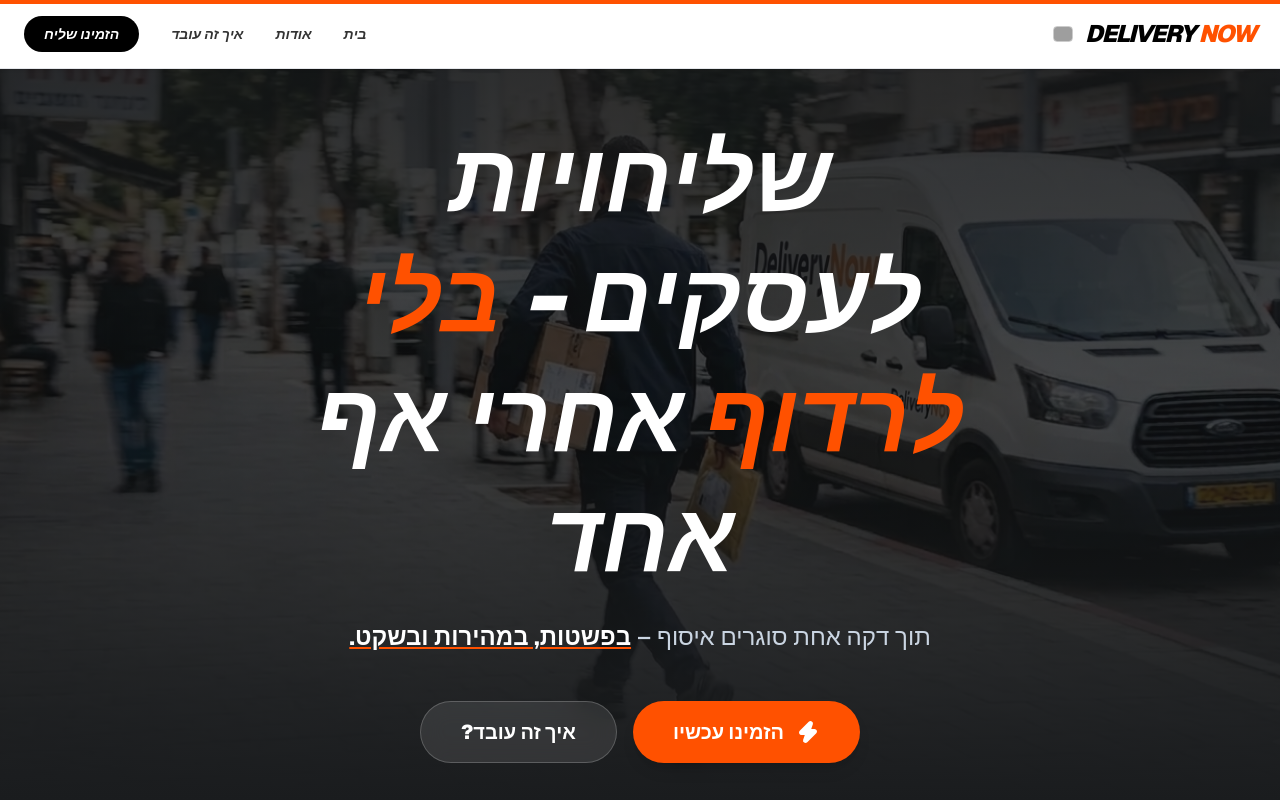
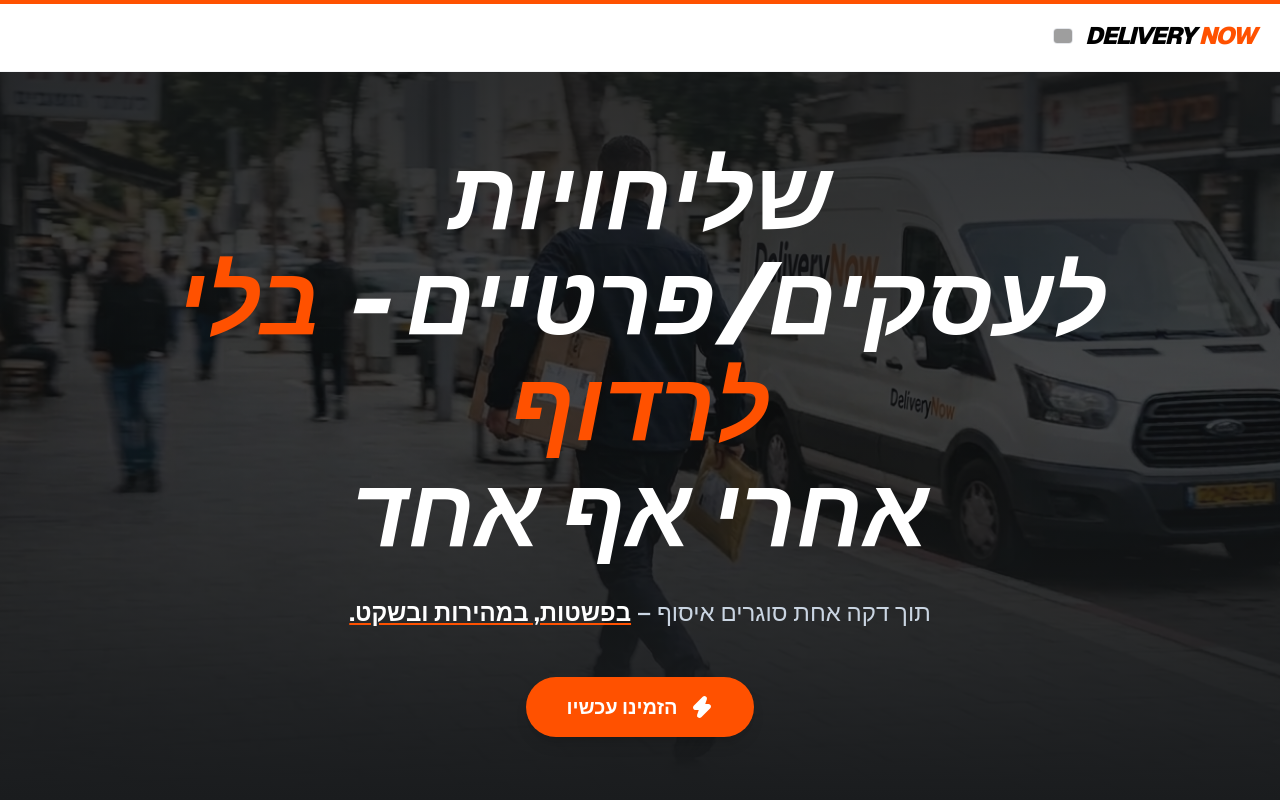
Before and after one commit to GaGex1222/Av-Express, a Next.js app: page / in a window 1280 px wide. Shown: the top 800 px of the page. Built offline with nearby package versions, Linux system fonts and the light colour scheme; grey boxes are pictures that could not be loaded.

Commit message:
changed and fixed layout

```diff
--- a/app/page.tsx
+++ b/app/page.tsx
@@ -3,13 +3,14 @@
 import React, { useRef, useEffect, useState } from 'react';
 import { motion, useScroll, useSpring, useInView, animate, AnimatePresence } from 'framer-motion';
 import {
-  Timer, CheckCircle2, MessageSquare, Zap, Users,
-  ArrowRight, BarChart3, Store,
-  Briefcase, Menu, X, CalendarClock,
+  Timer, CheckCircle2, Zap, Users,
+  ArrowRight, BarChart3, Menu, X, CalendarClock,
   Mail,
   Box,
   Package,
-  Truck
+  ShoppingBag,
+  Archive,
+  Phone
 } from 'lucide-react';
 import Link from 'next/link';
 
@@ -39,50 +40,91 @@ const AnimatedNumber = ({ value, duration = 2 }: { value: number, duration?: num
   return <span ref={ref}>{displayValue.toLocaleString(undefined, { maximumFractionDigits: 1 })}</span>;
 };
 
-// Navbar remains untouched as requested
 const Navbar = () => {
   const [isOpen, setIsOpen] = useState(false);
 
   return (
     <>
-      <nav className="fixed top-0 left-0 right-0 z-[300] bg-white border-b border-gray-200 py-4 px-6 shadow-sm">
-        <div className="max-w-7xl mx-auto flex justify-between items-center" dir="rtl">
-          <Link href="/" className="flex items-center gap-3 group">
+      {/* Navbar הראשי */}
+      <nav className="fixed top-0 left-0 right-0 z-[100] bg-white border-b border-gray-100 py-4 px-6 h-[72px] flex items-center">
+        <div className="max-w-7xl mx-auto w-full flex justify-between items-center" dir="rtl">
+          <Link href="/" className="flex items-center gap-3">
             <span className="text-2xl font-black italic uppercase tracking-tighter text-black">
               DELIVERY <span className="text-[#FF5100]">NOW</span>
             </span>
-            <img src="https://flagcdn.com/w40/il.png" alt="Israel" className="h-4 rounded-sm border border-black/20" />
+            <img
+              src="https://flagcdn.com/w40/il.png"
+              alt="Israel"
+              className="h-4 w-auto rounded-sm border border-gray-200"
+            />
           </Link>
 
-          <div className="hidden md:flex gap-8 items-center font-bold text-sm uppercase italic">
-            <Link href="/" className="text-black/80 hover:text-[#FF5100] transition-colors">בית</Link>
-            <Link href="/about-us" className="text-black/80 hover:text-[#FF5100] transition-colors">אודות</Link>
-            <Link href="#how-it-works" className="text-black/80 hover:text-[#FF5100] transition-colors">איך זה עובד</Link>
-            <Link href="/order" className="bg-black text-white px-5 py-2 rounded-full hover:bg-[#FF5100] transition-all">הזמינו שליח</Link>
-          </div>
-
-          <button className="md:hidden text-black z-[301]" onClick={() => setIsOpen(!isOpen)}>
-            {isOpen ? <X size={32} /> : <Menu size={32} />}
+          <button
+            className="md:hidden text-black p-2"
+            onClick={() => setIsOpen(true)}
+          >
+            <Menu size={30} />
           </button>
         </div>
       </nav>
 
-      {/* Mobile Menu with Animation */}
       <AnimatePresence>
         {isOpen && (
-          <motion.div
-            initial={{ opacity: 0, y: -20 }}
-            animate={{ opacity: 1, y: 0 }}
-            exit={{ opacity: 0, y: -20 }}
-            transition={{ duration: 0.3, ease: "easeInOut" }}
-            className="md:hidden fixed inset-0 z-[299] bg-white pt-24 px-6 space-y-6 flex flex-col font-black italic uppercase text-2xl"
-            dir="rtl"
-          >
-              <Link href="/" onClick={() => setIsOpen(false)} className="text-black/80 hover:text-[#FF5100] transition-colors border-b border-gray-100 pb-4">בית</Link>
-              <Link href="/about-us" onClick={() => setIsOpen(false)} className="text-black/80 hover:text-[#FF5100] transition-colors border-b border-gray-100 pb-4">אודות</Link>
-              <Link href="#how-it-works" onClick={() => setIsOpen(false)} className="text-black/80 hover:text-[#FF5100] transition-colors border-b border-gray-100 pb-4">איך זה עובד</Link>
-              <Link href="/order" onClick={() => setIsOpen(false)} className="bg-[#FF5100] text-white px-5 py-4 rounded-xl transition-all text-center mt-4">הזמינו שליח</Link>
-          </motion.div>
+          <>
+            {/* Overlay */}
+            <motion.div
+              initial={{ opacity: 0 }}
+              animate={{ opacity: 1 }}
+              exit={{ opacity: 0 }}
+              onClick={() => setIsOpen(false)}
+              className="fixed inset-0 bg-black/40 z-[998] md:hidden backdrop-blur-sm"
+            />
+
+            {/* ה-Dropdown שיושב מעל הכל (Overlap) */}
+            <motion.div
+              initial={{ x: "100%" }}
+              animate={{ x: 0 }}
+              exit={{ x: "100%" }}
+              transition={{ type: "spring", damping: 25, stiffness: 200 }}
+              className="fixed top-0 right-0 bottom-0 w-[85%] max-w-[340px] z-[999] bg-white shadow-[-20px_0_50px_rgba(0,0,0,0.2)] flex flex-col md:hidden"
+              dir="rtl"
+            >
+              {/* Header פנימי בתוך התפריט עם כפתור סגירה */}
+              <div className="flex justify-between items-center p-6 border-b border-gray-100 bg-white">
+                <div className="flex items-center gap-2">
+                  <span className="text-xl font-black italic uppercase tracking-tighter text-black">
+                    DELIVERY <span className="text-[#FF5100]">NOW</span>
+                  </span>
+                  <img
+                    src="https://flagcdn.com/w40/il.png"
+                    alt="Israel"
+                    className="h-3 w-auto rounded-sm border border-gray-100"
+                  />
+                </div>
+                <button onClick={() => setIsOpen(false)} className="text-black p-1">
+                  <X size={30} />
+                </button>
+              </div>
+
+              {/* רשימת לינקים */}
+              <div className="flex-1 flex flex-col pt-8 px-8 space-y-6 overflow-y-auto">
+                <Link href="/" onClick={() => setIsOpen(false)} className="text-gray-900 text-xl font-bold border-b border-gray-50 pb-4 active:text-[#FF5100]">בית</Link>
+                <Link href="/about-us" onClick={() => setIsOpen(false)} className="text-gray-900 text-xl font-bold border-b border-gray-50 pb-4">הפתרון בקצרה</Link>
+                <Link href="#process" onClick={() => setIsOpen(false)} className="text-gray-900 text-xl font-bold border-b border-gray-50 pb-4">התהליך</Link>
+                <Link href="#services" onClick={() => setIsOpen(false)} className="text-gray-900 text-xl font-bold border-b border-gray-50 pb-4">שירותים</Link>
+                <Link href="#why-us" onClick={() => setIsOpen(false)} className="text-gray-900 text-xl font-bold border-b border-gray-50 pb-4">למה אנחנו</Link>
+                <Link href="#faq" onClick={() => setIsOpen(false)} className="text-gray-900 text-xl font-bold border-b border-gray-50 pb-4">שאלות נפוצות</Link>
+              </div>
+
+              {/* פוטר עם טלפון מקובע למטה */}
+              <div className="p-8 bg-gray-50 flex justify-center items-center gap-3">
+                <span className="text-black font-bold text-lg tracking-wide">0523409255</span>
+                <div className="bg-[#FF5100]/10 p-2 rounded-full">
+                  <Phone size={18} className="text-[#FF5100]" />
+                </div>
+              </div>
+            </motion.div>
+          </>
         )}
       </AnimatePresence>
     </>
@@ -105,14 +147,11 @@ export default function DeliveryNowLanding() {
     <div className="min-h-screen bg-[#1A1C1E] text-white font-sans antialiased overflow-x-hidden selection:bg-[#FF5100] selection:text-white" dir="rtl">
       <Navbar />
 
-      {/* ProgressBar */}
       <motion.div className="fixed top-0 left-0 right-0 h-1 bg-[#FF5100] origin-right z-[301]" style={{ scaleX }} />
 
-      {/* Hero Section - Using a Deep Charcoal instead of Black */}
       <section className="relative min-h-screen flex items-center justify-center px-6">
         <div className="absolute inset-0">
           <div className="absolute inset-0 bg-gradient-to-b from-[#1A1C1E]/80 via-[#1A1C1E]/40 to-[#1A1C1E] z-10" />
-          <div className="absolute top-1/2 left-1/2 -translate-x-1/2 -translate-y-1/2 w-[600px] h-[600px] bg-white/5 blur-[120px] rounded-full z-0" />
           <img src="/landing_page.png" alt="Background" className="w-full h-full object-cover brightness-[0.4]" />
         </div>
 
@@ -120,12 +159,17 @@ export default function DeliveryNowLanding() {
           <motion.h1
             initial={{ opacity: 0, y: 20 }}
             animate={{ opacity: 1, y: 0 }}
-            className="text-6xl md:text-8xl font-black leading-tight italic mb-6 text-white"
+            className="text-4xl xs:text-5xl sm:text-6xl md:text-8xl font-black leading-[1.2] md:leading-[1.1] italic mb-8 text-white uppercase break-words"
           >
-            שליחויות <br />
-            לעסקים - <span className="text-[#FF5100]">בלי</span> <br />
-            <span className="text-[#FF5100]">לרדוף</span> אחרי אף <br />
-            אחד
+            <span className="block">שליחויות</span>
+
+            <span className="block">
+              לעסקים/פרטיים - <span className="text-[#FF5100] inline-block px-1">בלי</span>
+            </span>
+
+            <span className="text-[#FF5100] block">לרדוף</span>
+
+            <span className="block">אחרי אף אחד</span>
           </motion.h1>
 
           <motion.p
@@ -138,17 +182,14 @@ export default function DeliveryNowLanding() {
           </motion.p>
 
           <motion.div initial={{ opacity: 0, y: 20 }} animate={{ opacity: 1, y: 0 }} transition={{ delay: 0.5 }} className="flex flex-wrap gap-4 justify-center">
-            <Link href="/order" className="bg-[#FF5100] text-white px-10 py-4 rounded-full font-black text-xl shadow-lg hover:shadow-[#FF5100]/20 hover:scale-105 transition-all flex items-center gap-3">
+            <Link href="/order" className="bg-[#FF5100] text-white px-10 py-4 rounded-full font-black text-xl shadow-lg hover:scale-105 transition-all flex items-center gap-3">
               <Zap className="fill-current w-6 h-6" /> הזמינו עכשיו
-            </Link>
-            <Link href="#how-it-works" className="bg-white/10 backdrop-blur-md border border-white/20 text-white px-10 py-4 rounded-full font-black text-xl hover:bg-white/20 transition-all">
-              איך זה עובד?
             </Link>
           </motion.div>
         </div>
       </section>
 
-      {/* Package Types - Changed bg-white to bg-slate-50 (Soft Gray) */}
+      {/* Package Types Section */}
       <section className="py-20 px-6 bg-[#F8FAFC]">
         <div className="max-w-7xl mx-auto">
           <div className="text-center mb-12">
@@ -160,10 +201,10 @@ export default function DeliveryNowLanding() {
 
           <div className="grid grid-cols-2 lg:grid-cols-4 gap-6">
             {[
-              { label: "מעטפה", sub: "מסמכים וניירת", icon: <Mail size={32} />, type: "envelope" },
-              { label: "קטן", sub: "עד 2 ק״ג", icon: <Box size={32} />, type: "small" },
-              { label: "בינוני", sub: "עד 10 ק״ג", icon: <Package size={32} />, type: "medium" },
-              { label: "גדול", sub: "חבילות כבדות", icon: <Truck size={32} />, type: "large" }
+              { label: "מעטפה", sub: "גודל", icon: <Mail size={32} />, type: "envelope" },
+              { label: "קטן", sub: "שקית קטנה / עד 2 ק״ג", icon: <ShoppingBag size={32} />, type: "small" },
+              { label: "בינוני", sub: "קרטון קטן / עד 10 ק״ג", icon: <Package size={32} />, type: "medium" },
+              { label: "גדול", sub: "קרטון גדול / חבילה כבדה", icon: <Archive size={32} />, type: "large" }
             ].map((pkg, i) => (
               <Link key={i} href={`/order?type=${pkg.type}`}>
                 <motion.div
@@ -175,9 +216,6 @@ export default function DeliveryNowLanding() {
                   </div>
                   <h3 className="text-2xl font-black text-[#1A1C1E] mb-2">{pkg.label}</h3>
                   <p className="text-slate-500 font-medium text-sm">{pkg.sub}</p>
-                  <div className="mt-6 text-[#FF5100] opacity-0 group-hover:opacity-100 transition-opacity">
-                    <ArrowRight size={24} />
-                  </div>
                 </motion.div>
               </Link>
             ))}
@@ -185,7 +223,7 @@ export default function DeliveryNowLanding() {
         </div>
       </section>
 
-      {/* Stats Section - Using the deep charcoal background */}
+      {/* Stats Section */}
       <section className="py-24 px-6 bg-[#1A1C1E]">
         <div className="max-w-7xl mx-auto grid grid-cols-2 md:grid-cols-5 gap-6">
           {[
@@ -204,7 +242,7 @@ export default function DeliveryNowLanding() {
         </div>
       </section>
 
-      {/* Process Section - Using a slightly lighter charcoal for depth */}
+      {/* Process Section */}
       <section id="how-it-works" className="py-32 px-6 bg-white/[0.03] border-y border-white/5">
         <div className="max-w-7xl mx-auto">
           <div className="mb-20 text-right">
@@ -218,7 +256,7 @@ export default function DeliveryNowLanding() {
         </div>
       </section>
 
-      {/* CTA Section - Vibrant Orange stays */}
+      {/* Final CTA */}
       <section className="py-40 px-6 bg-[#FF5100] text-white overflow-hidden">
         <div className="max-w-7xl mx-auto text-center relative">
           <h2 className="text-[10vw] font-black italic leading-none mb-12 uppercase drop-shadow-lg">DELIVERY NOW.</h2>
@@ -228,7 +266,7 @@ export default function DeliveryNowLanding() {
         </div>
       </section>
 
-      {/* Footer - Slate background */}
+      {/* Footer */}
       <footer className="py-20 px-6 bg-[#1A1C1E] border-t border-white/5">
         <div className="max-w-7xl mx-auto flex flex-col md:flex-row justify-between items-center text-center md:text-right gap-10">
           <div>
```
